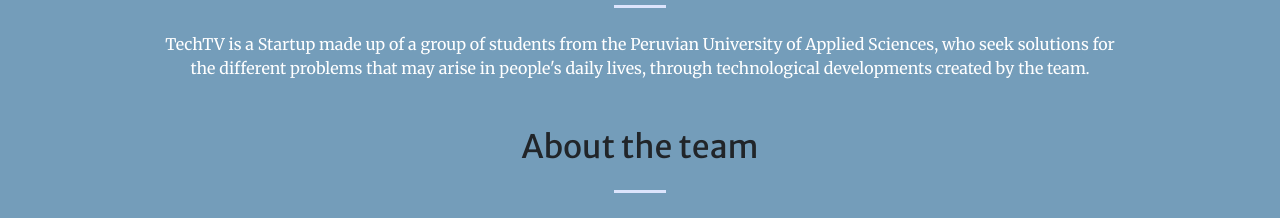
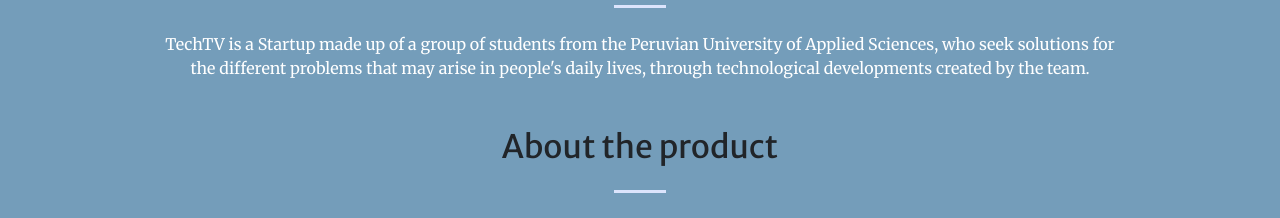
Before and after one commit to TechTV-UPC/TechTV, a plain HTML site: page index.html in a window 1280 px wide. Shown: the part 3580-3798 px from the top of the page. Drawn offline with nearby package versions, Linux system fonts and the light colour scheme; grey boxes are pictures that could not be loaded.

Commit message:
Add files via upload

```diff
--- a/index.html
+++ b/index.html
@@ -168,7 +168,7 @@
         <p class="text-white text-center mb-5">TechTV is a Startup made up of a group of students from
             the Peruvian University of Applied Sciences, who seek solutions for the different problems that
             may arise in people's daily lives, through technological developments created by the team.</p>
-        <h2 class="text-center mb-1">About the team</h2>
+        <h2 class="text-center mb-1">About the product</h2>
         <hr class="divider my-4"/>
         <div class="card-img" style="width: auto">
             <iframe width="560" height="315" src="https://youtu.be/yYzWDhmE_e4" title="YouTube video player" frameborder="0" allow="accelerometer; autoplay; clipboard-write; encrypted-media; gyroscope; picture-in-picture" allowfullscreen style="position:relative;"></iframe>
```
